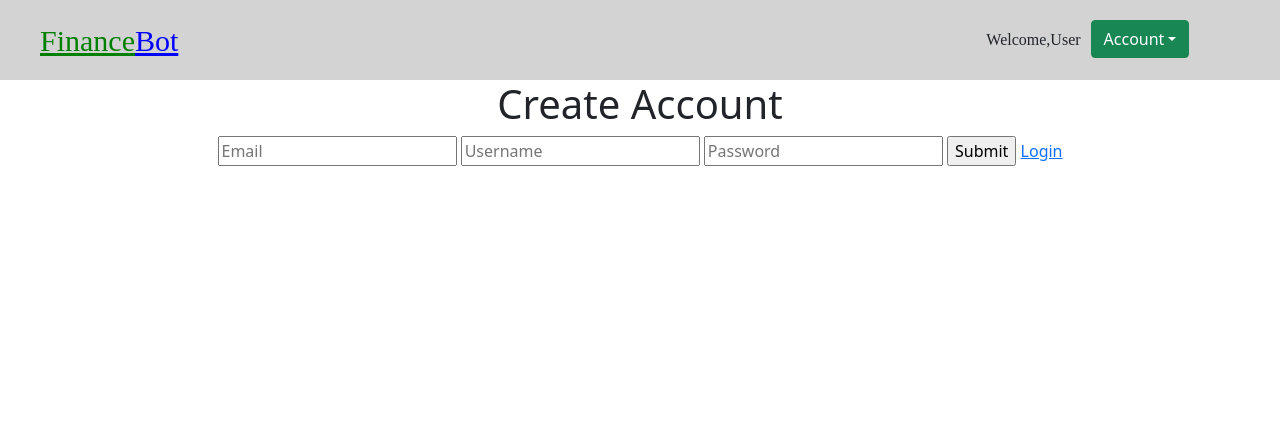
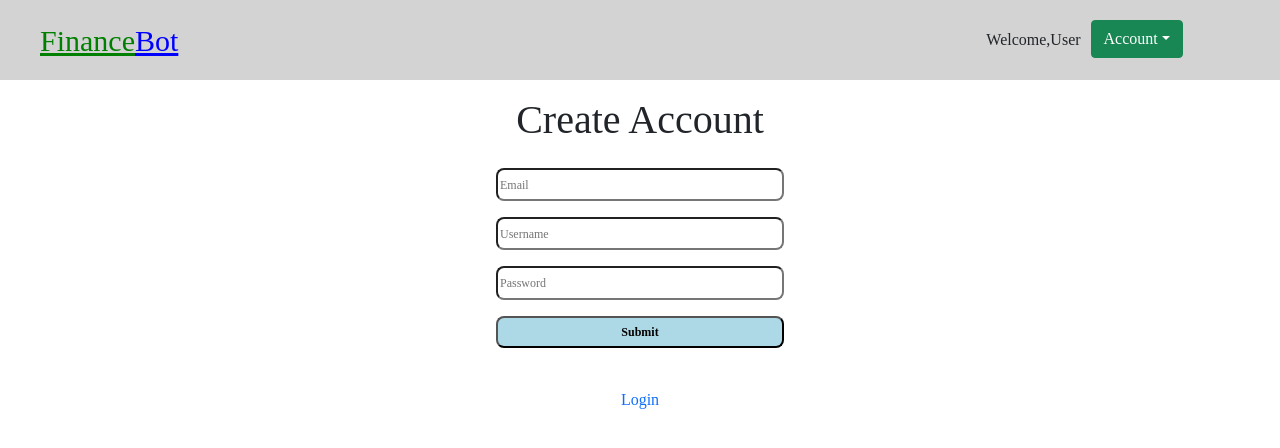
Before and after one commit to mmandelb2201/finance-bot, a React (Create React App) app: page /sign-up in a window 1280 px wide. Shown: the top 448 px of the page. Built offline with nearby package versions, Linux system fonts and the light colour scheme; no server answers.

Commit message:
Added Login and SignUp pages from ecommerce website

```diff
--- a/src/App.js
+++ b/src/App.js
@@ -6,7 +6,7 @@ import { BrowserRouter as Router, Routes, Route } from "react-router-dom";
 import "bootstrap/dist/css/bootstrap.min.css";
 
 import Home from "./components/pages/home";
-import SignUp from "./components/pages/signUp";
+import SignUp from "./components/pages/Auth/SignUp";
 import InputData from "./components/pages/inputData";
 import Settings from "./components/pages/settings";
 import ViewAccount from "./components/pages/viewAccount";
--- a/src/components/common/header.jsx
+++ b/src/components/common/header.jsx
@@ -25,13 +25,10 @@ function Header() {
             </Dropdown.Toggle>
 
             <Dropdown.Menu>
-              <Dropdown.Item href="/input-data">
-                Input Financial Data
-              </Dropdown.Item>
-              <Dropdown.Item href="/view-account">
-                See Account Details
-              </Dropdown.Item>
+              <Dropdown.Item href="/input-data">Input Financial Data</Dropdown.Item>
+              <Dropdown.Item href="/view-account">See Account Details</Dropdown.Item>
               <Dropdown.Item href="/settings">Settings</Dropdown.Item>
+              <Dropdown.Item href="/sign-up">Login</Dropdown.Item>
             </Dropdown.Menu>
           </Dropdown>
         </section>{" "}
--- /dev/null
+++ b/src/components/pages/Auth/Auth.css
@@ -0,0 +1,51 @@
+* {
+    font-family: RobotoRegular;
+}
+
+.container{
+    display: flex;
+    flex-direction: column;
+    justify-content: center;
+    max-width: 30%;
+    margin-left: auto;
+    margin-right: auto;
+}
+.container * {
+    margin-top: 2vh;
+}
+
+.sub-button{
+    width: 80%;
+    height: 4vh;
+    margin-left: auto;
+    margin-right: auto;
+    border-radius: 1vh;
+    background-color: lightblue;
+    font-weight: bold;
+    font-size: 1.5vh;
+}
+
+.sub-button:hover{
+    background-color: rgb(150, 208, 228);
+}
+
+.text-input{
+    border-radius: 1vh;
+    width: 80%;
+    padding-top: 0.7vh;
+    padding-bottom: 0.7vh;
+    padding-left: auto;
+    padding-right: auto;
+    margin-left: auto;
+    margin-right: auto;
+    font-size: 1.5vh;
+}
+
+.switch-page{
+    text-decoration: none;
+}
+
+.switch-page:hover{
+    background-color: transparent;
+    text-decoration: underline;
+}
--- /dev/null
+++ b/src/components/pages/Auth/SignUp.jsx
@@ -0,0 +1,53 @@
+import React, { useState } from 'react';
+import "./Auth.css";
+
+import { createUser } from "./../../services/firebase/users";
+
+function SignUp(){
+    // create hooks to change form inputs
+    const [error, setError] = useState("");
+
+    // create hooks to monitor input changes
+    const [email, setEmail] = useState("");
+    const [password, setPassword] = useState("");
+    const [username, setUsername] = useState("");
+
+    const validateFields = (email, password) => {
+        if(email !== "" && password !== "" && username != ""){
+            return "";
+        }else{
+            return "Please fill in all fields";
+        }
+    }
+
+    const createAccount = async () => {
+        // check if user inputs meet the minimum requirements
+        let validate = validateFields(email, password);
+        if(validate === ""){
+            createUser("name", username, email, password).then((res)=>{
+                // Account created successfully
+                alert("Account Created Successfully!");
+                window.location.href ="/";
+
+            }).catch((error)=>{
+                // Error with account creation, display error
+                console.log(error);
+                setError(error);
+            })
+        }else{
+            setError(validate);
+        }
+    }
+
+    return <div className="container">
+        <h1 id="title">Create Account</h1>
+        <input name="email" type="text" className="text-input" placeholder="Email" onChange={event => setEmail(event.target.value)} />
+        <input name="username" type="text" className="text-input" placeholder="Username" onChange={event => setUsername(event.target.value)} />
+        <input name="password" type="password" className="text-input" placeholder="Password" onChange={event => setPassword(event.target.value)} />
+        <input name="submit" className="sub-button" type="button" value="Submit" onClick={() => createAccount()}/>
+        <h3 id="error-label" >{error}</h3>
+        <a href="/login" className="switch-page">Login</a>
+    </div>
+}
+
+export default SignUp;
--- /dev/null
+++ b/src/components/pages/Auth/index.js
@@ -0,0 +1,4 @@
+import SignIn from './SignIn';
+import SignUp from './SignUp';
+
+export { SignIn, SignUp };
```
Also changed, not shown: src/components/pages/Auth/SignIn.jsx (added, +52 -0 lines), src/components/pages/signUp.jsx (+54 -24 lines).
